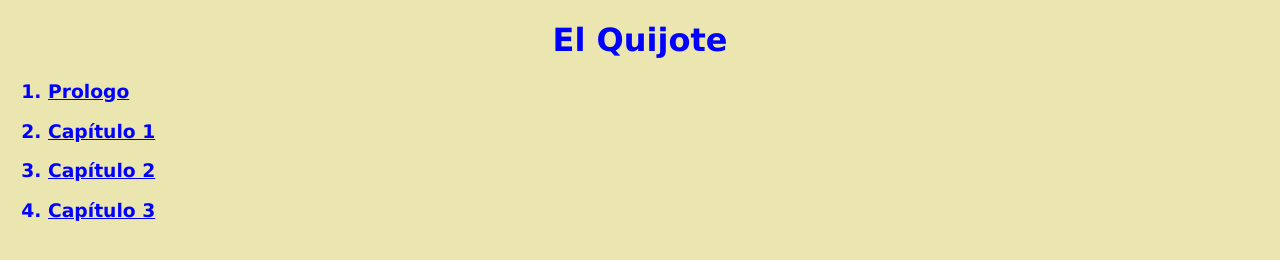
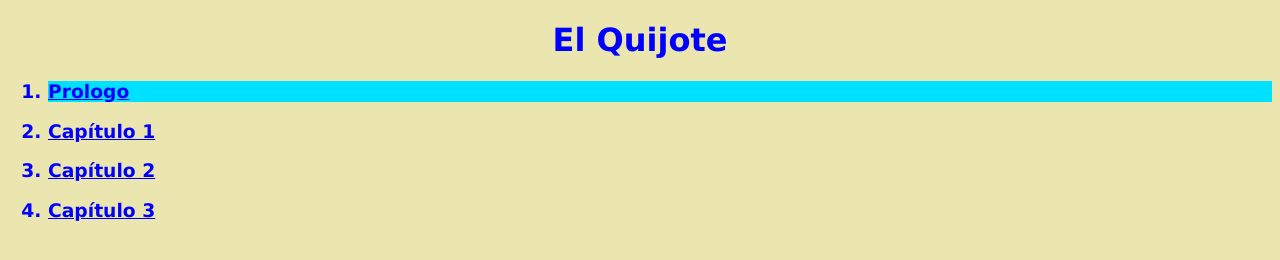
Before and after one commit to CarlosOrtola/Practica9.1, a plain HTML site: page index.html in a window 1280 px wide. In both pictures the pointer is over the item "Prologo". Drawn offline with Linux system fonts and the light colour scheme.

Commit message:
commit finish_hover

```diff
--- a/index.html
+++ b/index.html
@@ -7,12 +7,13 @@
         body{background-color: rgb(235, 229, 175)}
         h1{text-align: center;color: rgb(0, 0, 255);font-family: verdana}
         li{color: rgb(0, 0, 255);font-family: verdana; }
+        li:hover{background-color:rgb(0, 225, 255)}
     </style>
 </head>
 <body>
     <h1>El Quijote</h1>
     <ol>
-    <h3><a href=" indice/prologo.html"><li>Prologo</li></a></h3>
+    <h3><a href="indice/prologo.html"><li>Prologo</li></a></h3>
     <h3><a href="indice/capitulo1.html"><li>Capítulo 1</li></a></h3>
     <h3><a href="indice/capitulo2.html"><li>Capítulo 2</li></a></h3>
     <h3><a href="indice/capitulo3.html"><li>Capítulo 3</li></a></h3>
```
